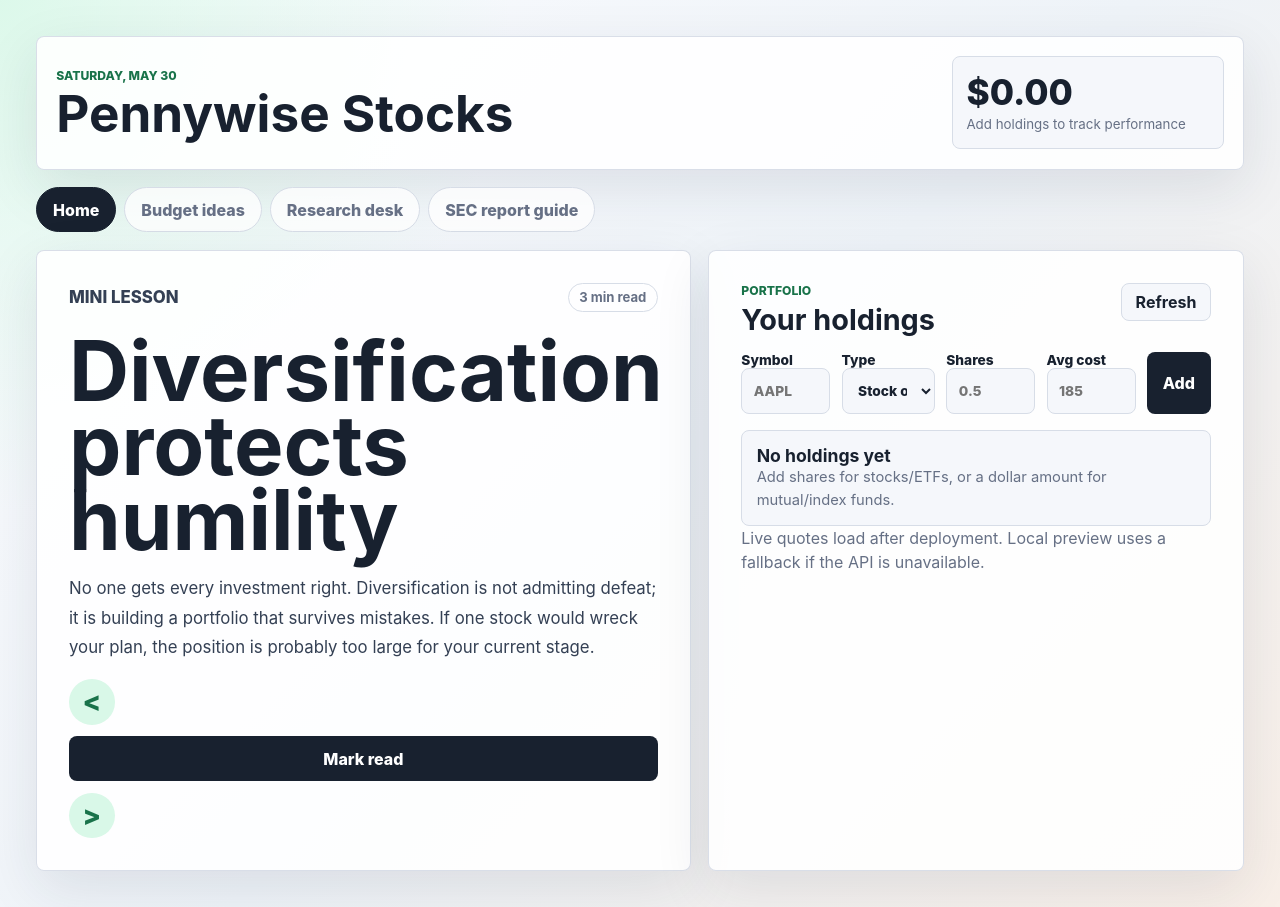
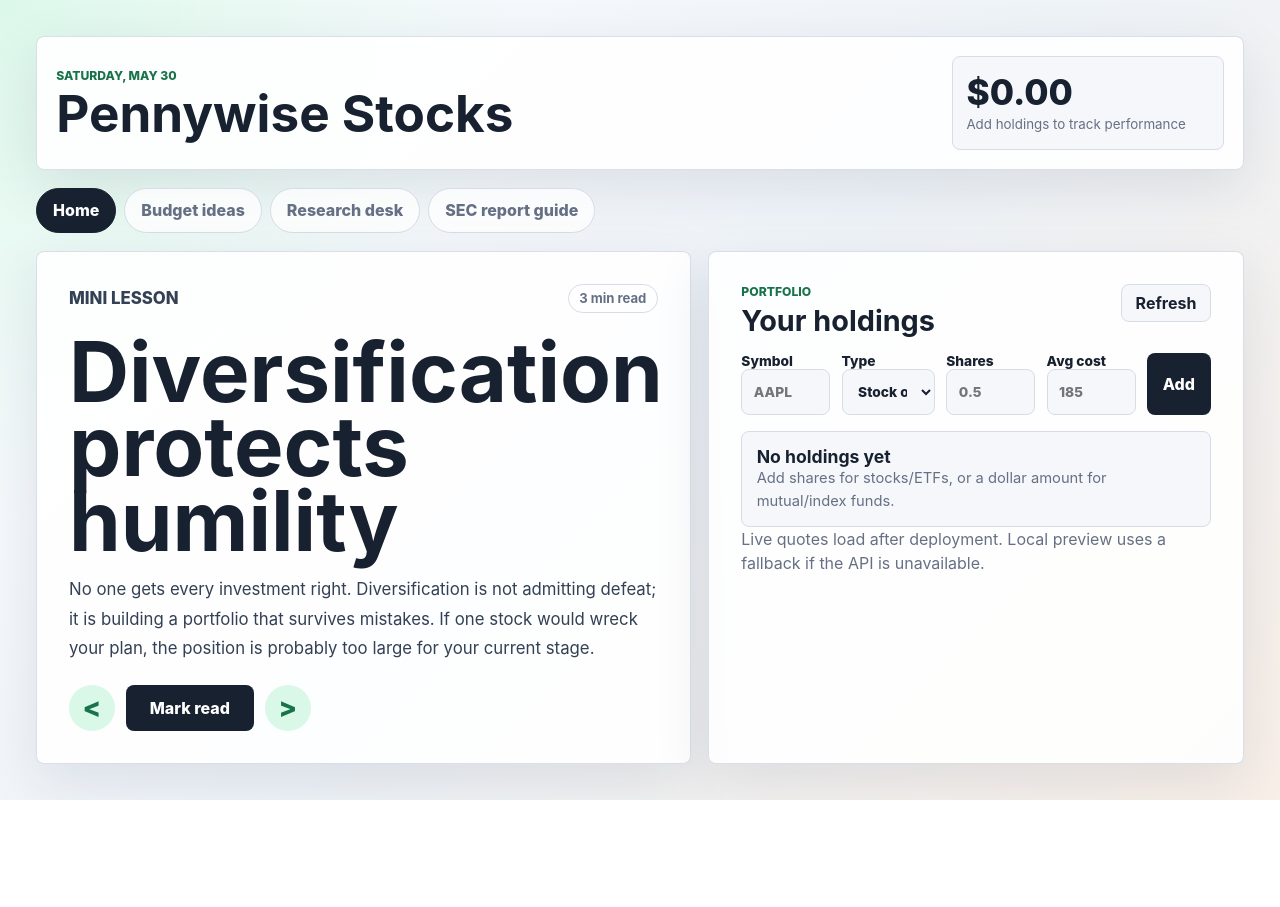
Before and after one commit to geeeethubb/Investing-Lessons, a website: page index.html in a window 1280 px wide. After the commit the page ends 800 px from the top, so only its background shows below. Drawn offline with Linux system fonts and the light colour scheme; no server answers.

Commit message:
Align lesson navigation controls

```diff
--- a/styles.css
+++ b/styles.css
@@ -220,6 +220,18 @@ h2 {
 .sec-guide-form {
   display: grid;
   gap: 0.7rem;
+}
+
+.lesson-actions {
+  grid-template-columns: 2.85rem auto 2.85rem;
+  align-items: center;
+  justify-content: start;
+  margin-top: 1.35rem;
+}
+
+.lesson-actions .primary-action {
+  min-width: 8rem;
+  width: auto;
 }
 
 .primary-action,
@@ -555,7 +567,7 @@ textarea {
   }
 
   .lesson-actions {
-    grid-template-columns: repeat(3, auto);
+    grid-template-columns: 2.85rem minmax(7.5rem, auto) 2.85rem;
     justify-content: start;
   }
 }
```
